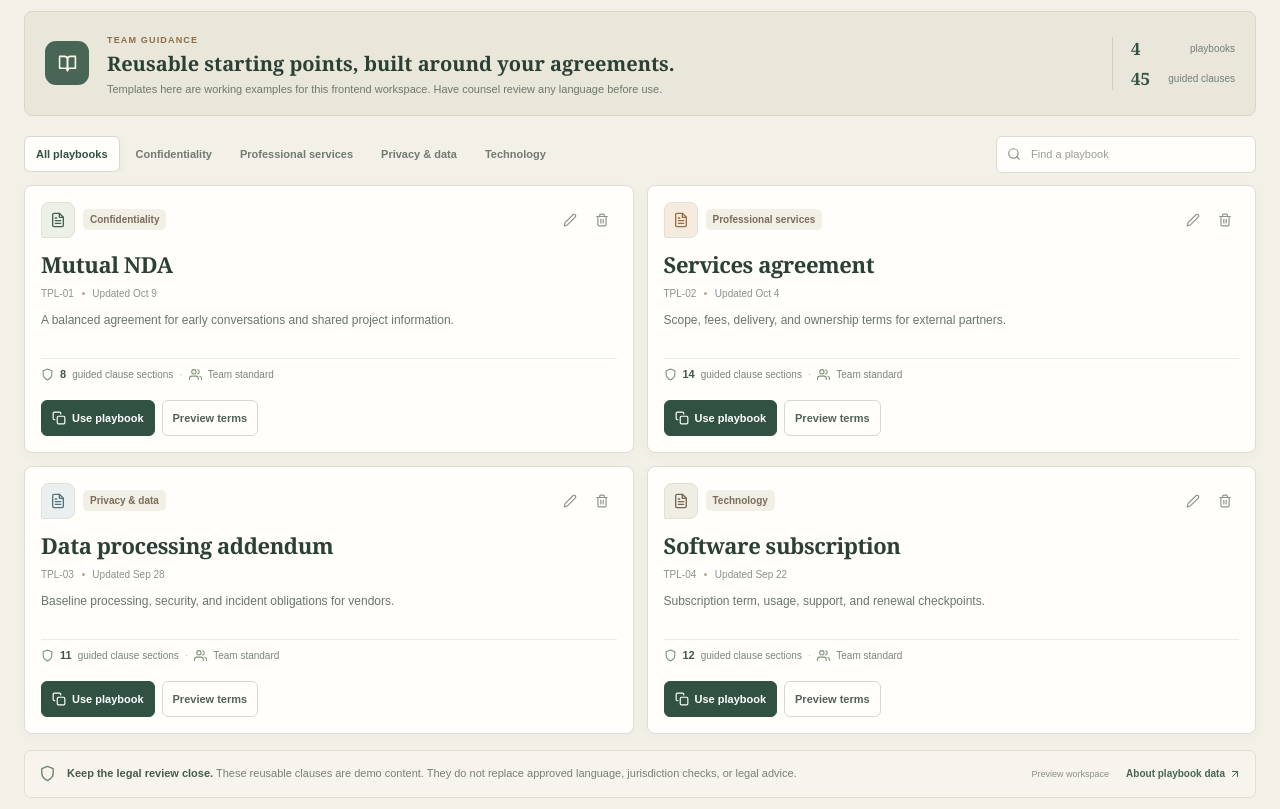
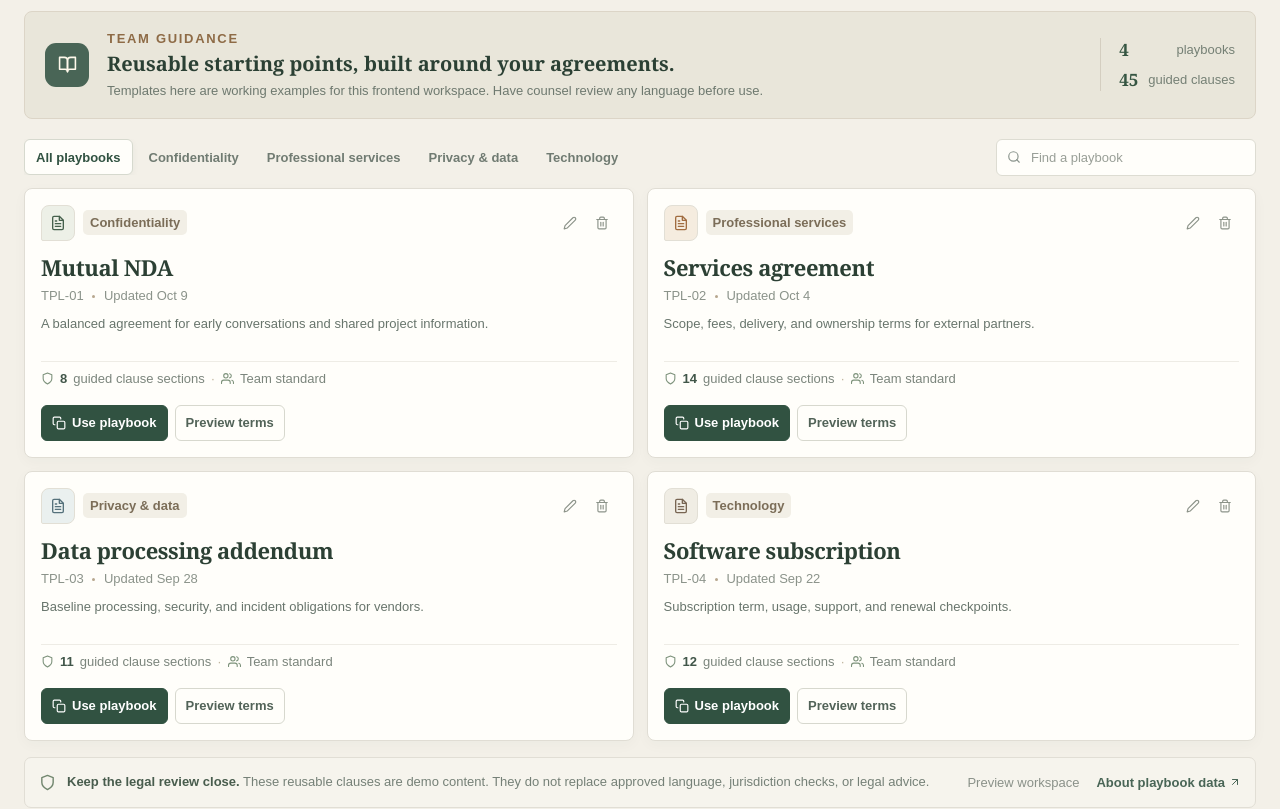
Before and after one commit to a2rp/contract-lifecycle-management, a React (Vite) app: page /playbooks in a window 1280 px wide. Shown: the part 240-1049 px from the top of the page. Built offline with nearby package versions, Linux system fonts and the light colour scheme.

Commit message:
Keep interface text at least 13px

```diff
--- a/src/pages/playbooks/styles.module.css
+++ b/src/pages/playbooks/styles.module.css
@@ -1,6 +1,6 @@
 .page { width: min(1320px, calc(100% - 48px)); margin: 0 auto; padding: 35px 0 60px; }
 .intro { display: flex; align-items: flex-end; justify-content: space-between; gap: 24px; margin-bottom: 20px; }
-.eyebrow { color: #936b43; font-size: 10px; font-weight: 750; letter-spacing: .14em; }
+.eyebrow { color: #936b43; font-size: 13px; font-weight: 750; letter-spacing: .14em; }
 .intro h1 { max-width: 700px; margin: 5px 0 4px; color: #243a32; font-family: "Newsreader", Georgia, serif; font-size: 39px; font-weight: 600; letter-spacing: -.035em; }
 .intro p { margin: 0; color: #737d76; font-size: 14px; }
 .createButton { display: inline-flex; min-height: 42px; align-items: center; gap: 8px; padding: 0 14px; border: 1px solid #315241; border-radius: 7px; color: #fff; background: #315241; font-size: 13px; font-weight: 650; transition: border-color 150ms ease, box-shadow 150ms ease, background 150ms ease; }
@@ -9,20 +9,20 @@
 .libraryBanner { display: grid; grid-template-columns: 47px minmax(0, 1fr) auto; align-items: center; gap: 15px; padding: 17px 20px; border: 1px solid #dcd5c7; border-radius: 8px; background: #e9e6da; }
 .bannerIcon { display: grid; width: 44px; height: 44px; place-items: center; border-radius: 11px; color: #fff9eb; background: #496556; }
 .bannerIcon svg { width: 19px; height: 19px; }
-.bannerLabel { color: #8e6b46; font-size: 9px; font-weight: 750; letter-spacing: .13em; }
+.bannerLabel { color: #8e6b46; font-size: 13px; font-weight: 750; letter-spacing: .13em; }
 .libraryBanner h2 { margin: 3px 0 4px; color: #2b4034; font-family: "Newsreader", Georgia, serif; font-size: 20px; font-weight: 600; }
-.libraryBanner p { margin: 0; color: #6e796f; font-size: 11px; line-height: 1.5; }
-.bannerStats { display: grid; gap: 7px; min-width: 123px; padding-left: 18px; border-left: 1px solid #d4cec0; color: #758075; font-size: 10px; }
+.libraryBanner p { margin: 0; color: #6e796f; font-size: 13px; line-height: 1.5; }
+.bannerStats { display: grid; gap: 7px; min-width: 123px; padding-left: 18px; border-left: 1px solid #d4cec0; color: #758075; font-size: 13px; }
 .bannerStats span { display: flex; align-items: center; justify-content: space-between; gap: 10px; }
 .bannerStats strong { color: #355542; font-family: "Newsreader", Georgia, serif; font-size: 17px; font-weight: 600; }
 .libraryToolbar { display: flex; align-items: center; justify-content: space-between; gap: 15px; margin: 20px 0 12px; }
 .categoryTabs { display: flex; max-width: 100%; overflow-x: auto; gap: 4px; scrollbar-width: thin; }
-.tab, .activeTab { min-height: 36px; flex: 0 0 auto; padding: 0 11px; border: 1px solid transparent; border-radius: 6px; color: #707b72; background: transparent; font-size: 11px; font-weight: 600; white-space: nowrap; transition: border-color 140ms ease, box-shadow 140ms ease, color 140ms ease; }
+.tab, .activeTab { min-height: 36px; flex: 0 0 auto; padding: 0 11px; border: 1px solid transparent; border-radius: 6px; color: #707b72; background: transparent; font-size: 13px; font-weight: 600; white-space: nowrap; transition: border-color 140ms ease, box-shadow 140ms ease, color 140ms ease; }
 .activeTab { border-color: #d6d9ce; color: #315241; background: #fffefa; box-shadow: 0 2px 7px rgb(36 58 50 / 5%); }
 .tab:hover { border-color: #d9d6cc; color: #435c4a; box-shadow: 0 2px 7px rgb(36 58 50 / 5%); }
 .search { display: flex; width: min(260px, 38%); min-height: 37px; align-items: center; gap: 8px; flex: 0 0 auto; padding: 0 10px; border: 1px solid #dddcd2; border-radius: 6px; color: #8a948c; background: #fffefa; }
 .search svg { width: 14px; height: 14px; flex: 0 0 auto; }
-.search input { width: 100%; min-width: 0; border: 0; outline: 0; color: #314238; background: transparent; font-size: 11px; }
+.search input { width: 100%; min-width: 0; border: 0; outline: 0; color: #314238; background: transparent; font-size: 13px; }
 .search input::placeholder { color: #999f97; }
 .srOnly { position: absolute; width: 1px; height: 1px; overflow: hidden; clip: rect(0, 0, 0, 0); white-space: nowrap; clip-path: inset(50%); }
 .cards { display: grid; grid-template-columns: repeat(2, minmax(0, 1fr)); gap: 13px; }
@@ -34,7 +34,7 @@
 .cardIcon[data-index="2"] { color: #55717b; background: #eaf0ef; }
 .cardIcon[data-index="3"] { color: #786552; background: #f0ede4; }
 .cardIcon svg { width: 16px; height: 16px; }
-.templateType { overflow: hidden; padding: 5px 7px; border-radius: 5px; color: #7b6d58; background: #f2efe6; font-size: 10px; font-weight: 650; text-overflow: ellipsis; white-space: nowrap; }
+.templateType { overflow: hidden; padding: 5px 7px; border-radius: 5px; color: #7b6d58; background: #f2efe6; font-size: 13px; font-weight: 650; text-overflow: ellipsis; white-space: nowrap; }
 .cardTools { display: flex; gap: 3px; margin-left: auto; }
 .cardTools button { display: grid; width: 29px; height: 29px; place-items: center; border: 1px solid transparent; border-radius: 6px; color: #8c9389; background: transparent; transition: border-color 140ms ease, box-shadow 140ms ease, color 140ms ease; }
 .cardTools button:hover { border-color: #d9d3c7; color: #41584a; box-shadow: 0 3px 8px rgb(36 58 50 / 8%); }
@@ -43,33 +43,33 @@
 .cardTitle { display: flex; align-items: center; justify-content: space-between; gap: 10px; margin-top: 11px; }
 .cardTitle > div { min-width: 0; }
 .cardTitle h2 { overflow: hidden; margin: 0 0 4px; color: #2c4034; font-family: "Newsreader", Georgia, serif; font-size: 22px; font-weight: 600; letter-spacing: -.02em; text-overflow: ellipsis; white-space: nowrap; }
-.cardTitle span { color: #8b938a; font-size: 10px; }
+.cardTitle span { color: #8b938a; font-size: 13px; }
 .cardTitle span i { display: inline-block; width: 3px; height: 3px; margin: 0 5px 2px; border-radius: 50%; background: #b7a78e; }
-.description { min-height: 36px; margin: 10px 0 11px; color: #68756c; font-size: 12px; line-height: 1.5; }
-.clauseCount { display: flex; align-items: center; gap: 6px; padding: 9px 0; border-top: 1px solid #eeece5; color: #7b857c; font-size: 10px; }
+.description { min-height: 36px; margin: 10px 0 11px; color: #68756c; font-size: 13px; line-height: 1.5; }
+.clauseCount { display: flex; align-items: center; gap: 6px; padding: 9px 0; border-top: 1px solid #eeece5; color: #7b857c; font-size: 13px; }
 .clauseCount svg { width: 13px; height: 13px; color: #7d927b; }
-.clauseCount strong { color: #415649; font-size: 11px; }
+.clauseCount strong { color: #415649; font-size: 13px; }
 .clauseCount span { color: #c0b59e; }
 .cardActions { display: flex; align-items: center; gap: 7px; margin-top: auto; padding-top: 10px; }
-.useButton, .previewButton { display: inline-flex; min-height: 36px; align-items: center; justify-content: center; gap: 6px; padding: 0 10px; border: 1px solid #315241; border-radius: 6px; color: #fff; background: #315241; font-size: 11px; font-weight: 650; transition: border-color 140ms ease, box-shadow 140ms ease, background 140ms ease; }
+.useButton, .previewButton { display: inline-flex; min-height: 36px; align-items: center; justify-content: center; gap: 6px; padding: 0 10px; border: 1px solid #315241; border-radius: 6px; color: #fff; background: #315241; font-size: 13px; font-weight: 650; transition: border-color 140ms ease, box-shadow 140ms ease, background 140ms ease; }
 .useButton:hover { border-color: #243a32; background: #243a32; box-shadow: 0 4px 10px rgb(36 58 50 / 15%); }
 .useButton svg { width: 14px; height: 14px; }
 .previewButton { border-color: #d7d8ce; color: #526358; background: #fffefa; }
 .previewButton:hover { border-color: #bba687; box-shadow: 0 3px 8px rgb(36 58 50 / 8%); }
 .preview { margin-top: 12px; padding: 10px 12px; border: 1px solid #e5e2d9; border-radius: 6px; background: #f8f7f1; }
-.preview > span { color: #8e714d; font-size: 9px; font-weight: 750; letter-spacing: .12em; }
-.preview ul { display: grid; gap: 6px; margin: 8px 0 0; padding-left: 17px; color: #657268; font-size: 11px; line-height: 1.4; }
+.preview > span { color: #8e714d; font-size: 13px; font-weight: 750; letter-spacing: .12em; }
+.preview ul { display: grid; gap: 6px; margin: 8px 0 0; padding-left: 17px; color: #657268; font-size: 13px; line-height: 1.4; }
 .empty { display: grid; min-height: 240px; grid-column: 1 / -1; align-content: center; justify-items: center; gap: 8px; border: 1px solid #e0ddd4; border-radius: 8px; color: #7b857c; background: #fffefa; text-align: center; }
 .empty svg { width: 26px; height: 26px; color: #7c8d79; }
 .empty strong { color: #405246; font-size: 14px; }
-.empty span { font-size: 12px; }
-.empty button { margin-top: 3px; padding: 8px 12px; border: 1px solid #d8d8ce; border-radius: 6px; color: #405848; background: #fff; font-size: 12px; }
+.empty span { font-size: 13px; }
+.empty button { margin-top: 3px; padding: 8px 12px; border: 1px solid #d8d8ce; border-radius: 6px; color: #405848; background: #fff; font-size: 13px; }
 .guidance { display: flex; align-items: center; gap: 11px; margin-top: 16px; padding: 12px 14px; border: 1px solid #e1ded5; border-radius: 7px; color: #758077; background: #f6f4ed; }
 .guidance > svg { width: 17px; height: 17px; flex: 0 0 auto; color: #71866e; }
-.guidance p { flex: 1; margin: 0; font-size: 11px; line-height: 1.45; }
+.guidance p { flex: 1; margin: 0; font-size: 13px; line-height: 1.45; }
 .guidance p strong { color: #485c4d; }
-.guidance > span { color: #8a9189; font-size: 9px; white-space: nowrap; }
-.guidance button { display: inline-flex; align-items: center; gap: 4px; padding: 5px 0 5px 6px; border: 0; color: #496556; background: transparent; font-size: 10px; font-weight: 650; white-space: nowrap; }
+.guidance > span { color: #8a9189; font-size: 13px; white-space: nowrap; }
+.guidance button { display: inline-flex; align-items: center; gap: 4px; padding: 5px 0 5px 6px; border: 0; color: #496556; background: transparent; font-size: 13px; font-weight: 650; white-space: nowrap; }
 .guidance button:hover { color: #a36c3e; }
 .guidance button svg { width: 12px; height: 12px; }
 
```
